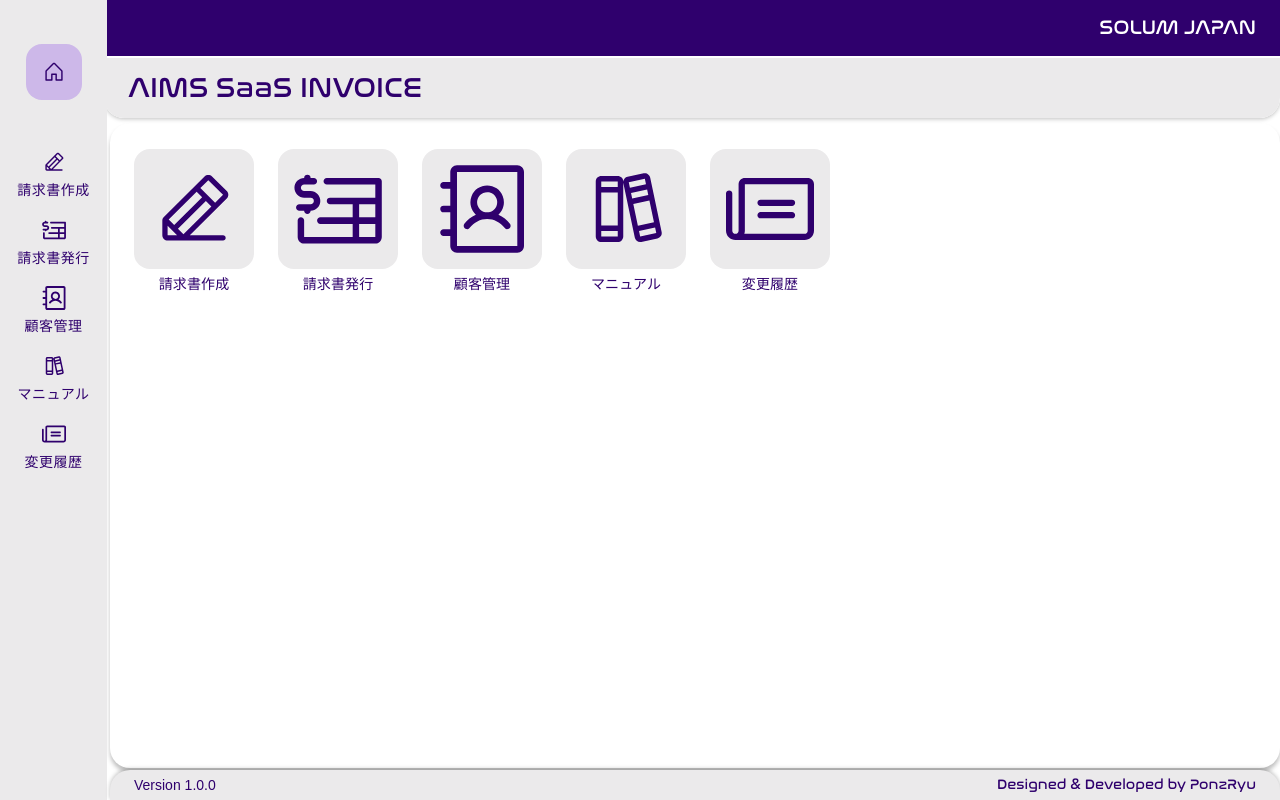
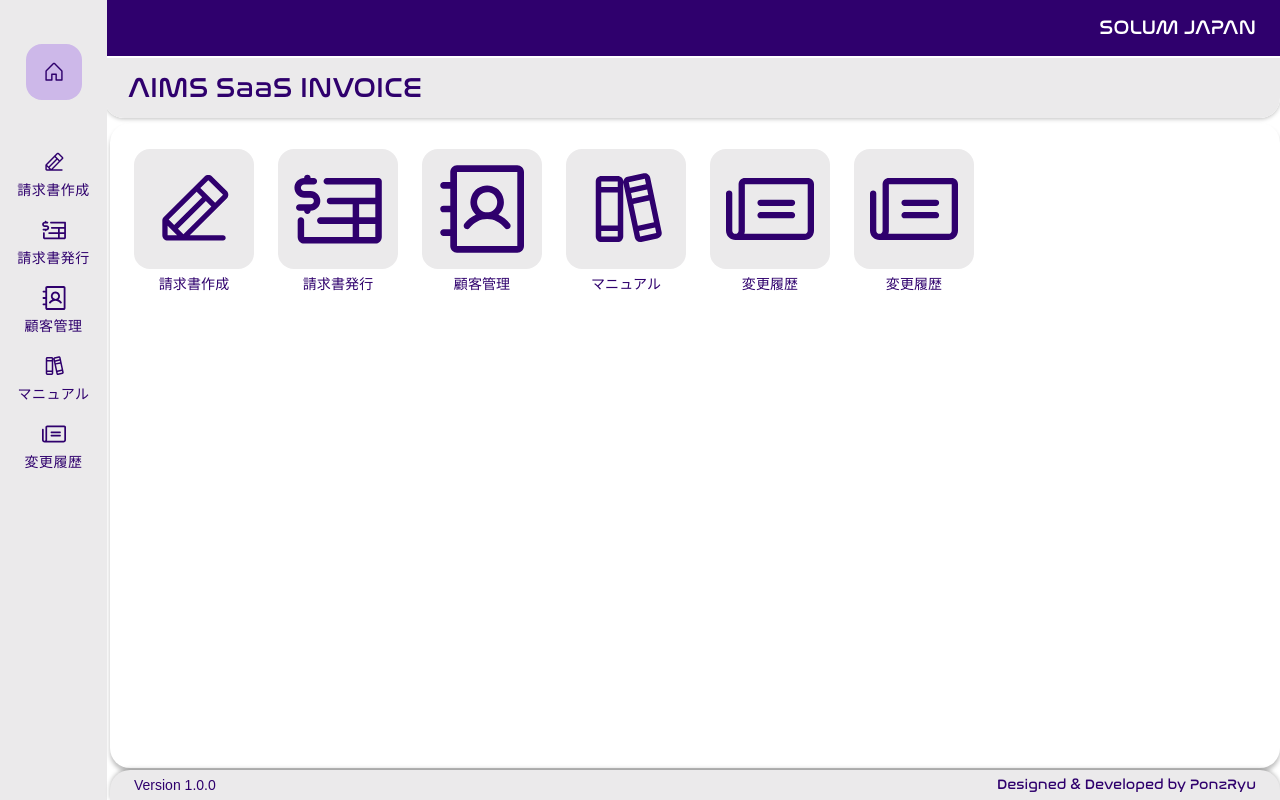
Before and after one commit to PonzRyu/smart-invoice, a React (Vite) app: page / in a window 1280 px wide. Built offline with nearby package versions, Linux system fonts and the light colour scheme; a web font is replaced by a local one.

Commit message:
test actions

```diff
--- a/src/parts/CardGrid.tsx
+++ b/src/parts/CardGrid.tsx
@@ -39,6 +39,11 @@ export const CardGrid = () => {
       title: '変更履歴',
       path: '/ReleaseNotes',
     },
+    {
+      icon: releaseNoteIcon,
+      title: '変更履歴',
+      path: '/ReleaseNotes',
+    },
   ];
 
   const handleCardClick = (path: string) => {
```
